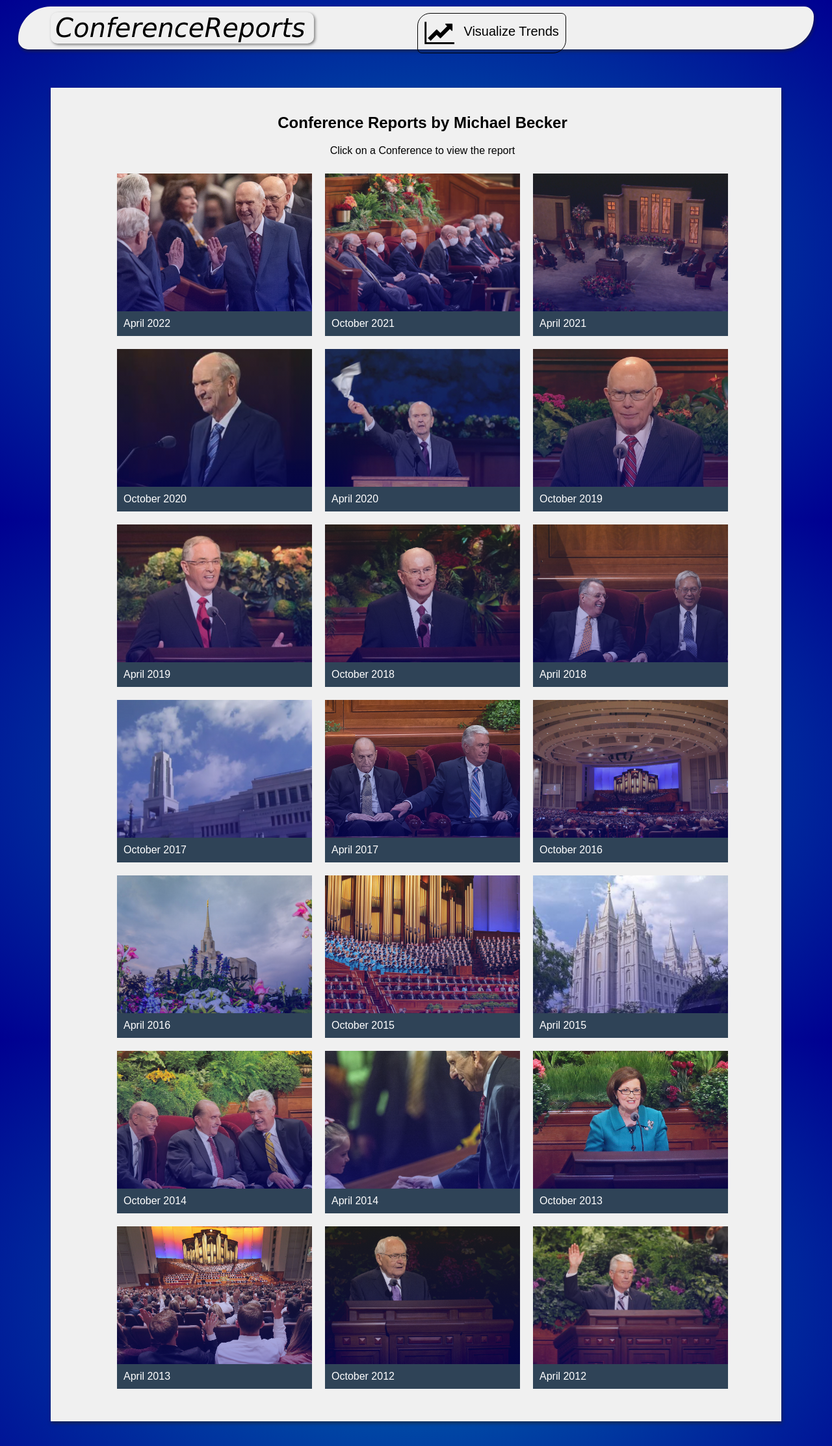
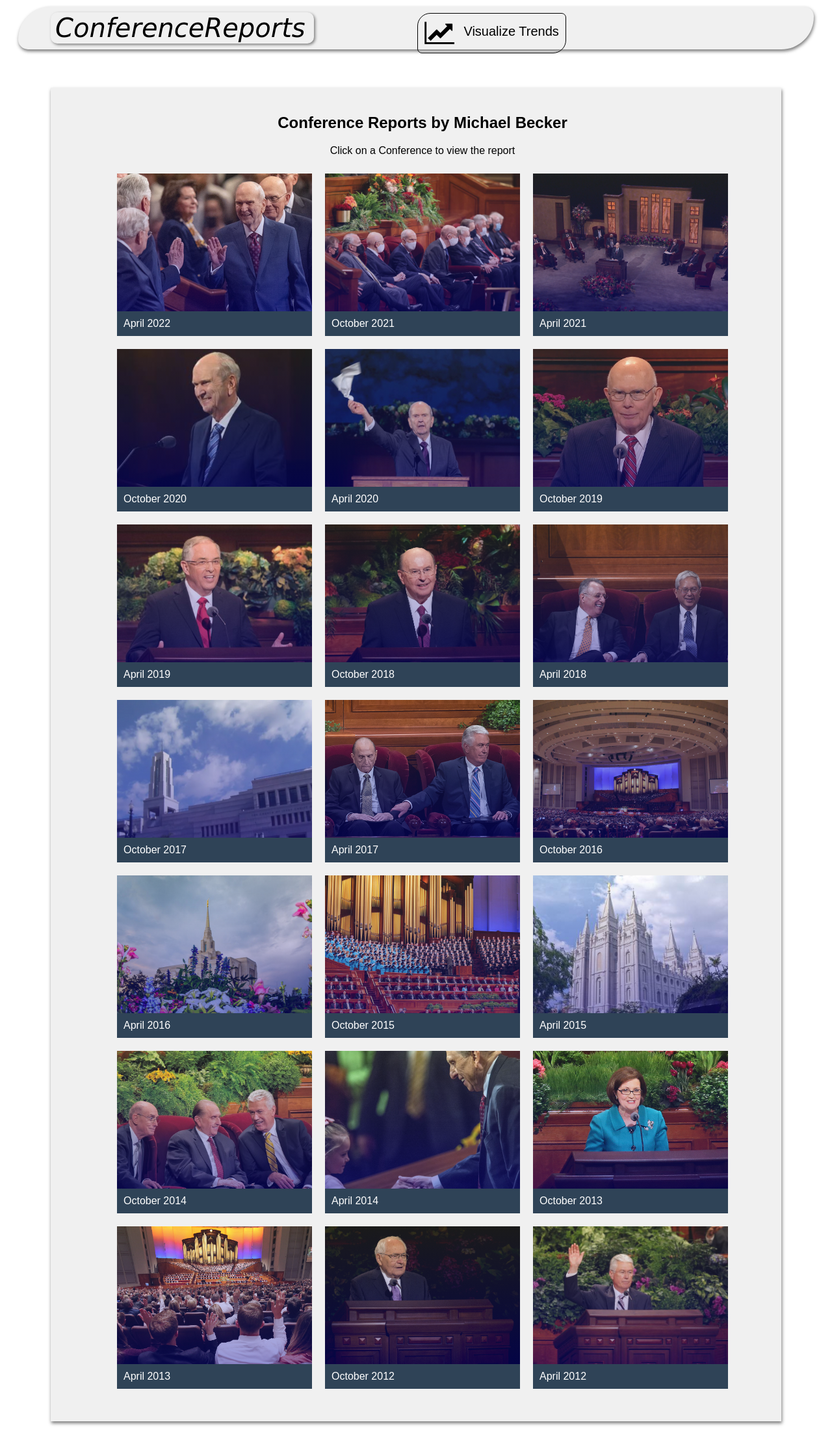
Before and after one commit to 21beckem/confreports, a PHP site: page / in a window 1280 px wide. Shown: the whole page at 65% size. Run offline with PHP 8.4, Linux system fonts and the light colour scheme; some web fonts are replaced.

Commit message:
Change BG Color

```diff
--- a/reports.css
+++ b/reports.css
@@ -2,8 +2,8 @@ body {
     font-family: arial;
     background-repeat: no-repeat;
     background-attachment: fixed;
-    background-color: rgb(0, 0, 145);
-    background-image: radial-gradient( rgb(0, 108, 175), rgb(0, 0, 145));
+    background-color: white;
+    /* background-image: radial-gradient( rgb(0, 108, 175), rgb(0, 0, 145)); */
     /* background-image: radial-gradient( rgb(255, 255, 255), rgb(193, 193, 193)); */
     right: 20px;
     padding: 30px;
```
